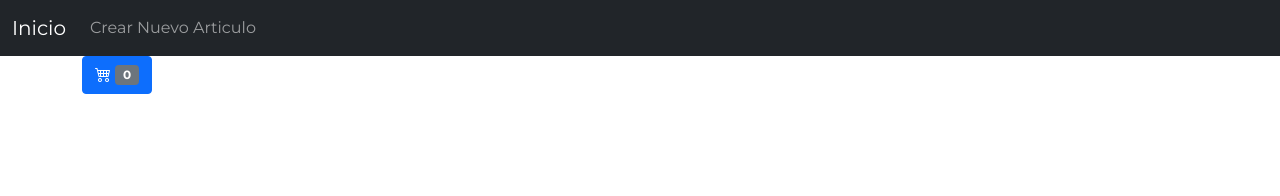
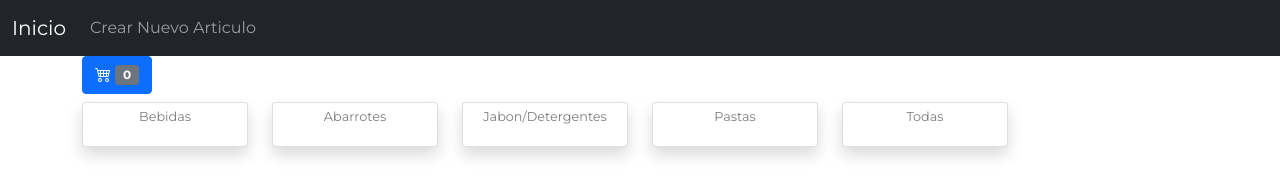
Before and after one commit to Estuardo-Sazo/e-comerce-kocecam, a plain HTML site: page index.html in a window 1280 px wide. Drawn offline with nearby package versions, Linux system fonts and the light colour scheme; no server answers.

Commit message:
Filter for category

```diff
--- a/index.html
+++ b/index.html
@@ -46,6 +46,45 @@
       <a  href="/views/cart.html" class="btn btn-primary">
         <i class="bi bi-cart4"></i> <span id="cart-count" class="badge bg-secondary"></span>
       </a>
+      <div class="row">
+        <div class="col-lg-2">
+          <div class="shadow card p-0 mt-2 rounded" onclick="getProductCategory('Bebidas')">
+            <div class="card-body p-1 m-0">
+              <p class="p-20">Bebidas</p>
+            </div>
+          </div>
+        </div>
+        <div class="col-lg-2">
+          <div class="shadow card p-0 mt-2 rounded" onclick="getProductCategory('Abarrotes')">
+            <div class="card-body p-1 m-0">
+              <p class="p-20">Abarrotes</p>
+            </div>
+          </div>
+        </div>
+        <div class="col-lg-2">
+          <div class="shadow card p-0 mt-2 rounded" onclick="getProductCategory('Jabon/Detergentes')">
+            <div class="card-body p-1 m-0">
+              <p class="p-20">Jabon/Detergentes</p>
+            </div>
+          </div>
+
+        </div>
+        <div class="col-lg-2">
+          <div class="shadow card p-0 mt-2 rounded" onclick="getProductCategory('Pastas')">
+            <div class="card-body p-1 m-0">
+              <p class="p-20">Pastas</p>
+            </div>
+          </div>
+        </div>
+
+        <div class="col-lg-2">
+          <div class="shadow card p-0 mt-2 rounded" onclick="getProductCategory('')">
+            <div class="card-body p-1 m-0">
+              <p class="p-20">Todas</p>
+            </div>
+          </div>
+        </div>
+      </div>
       <main
         id="main-content"
         class="d-flex justify-content-evenly justify-content-lg-around flex-wrap align-content-between"
--- a/js/index.js
+++ b/js/index.js
@@ -15,3 +15,9 @@ $(document).on("click", ".add-cart", function (e) {
 
 
 });
+
+const getProductCategory = (category) =>{
+  console.log('Click', category);
+  mainContent.innerHTML='';
+  getAllProducts(category);
+}
--- a/js/main.js
+++ b/js/main.js
@@ -108,7 +108,7 @@ const updateProduct = (title, description, imageUrl, price, category, productId)
     });
 };
 
-const getAllProducts = () => {
+const getAllProducts = (category="") => {
   const url = `${urlBase}/products.json`;
   fetch(url)
     .then((res) => {
@@ -117,6 +117,17 @@ const getAllProducts = () => {
     .then((products) => {
       for (const key in products) {
         const product = products[key];
+        if(category==''){
+          const card = cardProduct(
+            product.title,
+            product.description,
+            product.imageUrl,
+            product.price,
+            product.category,
+            key
+          );
+          mainContent.appendChild(card);
+        }else if(product.category==category) {
 
           const card = cardProduct(
             product.title,
@@ -126,8 +137,9 @@ const getAllProducts = () => {
             product.category,
             key
           );
+          mainContent.appendChild(card);
+        }
 
-        mainContent.appendChild(card);
       }
     });
 };
```
Lines whose indentation alone changed are shown as unchanged.
